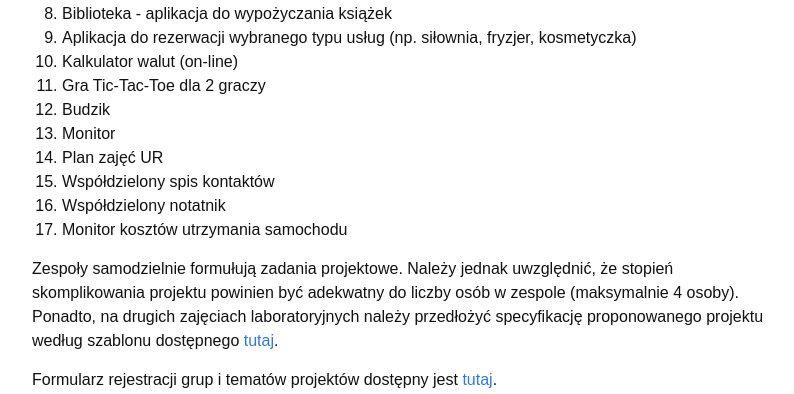
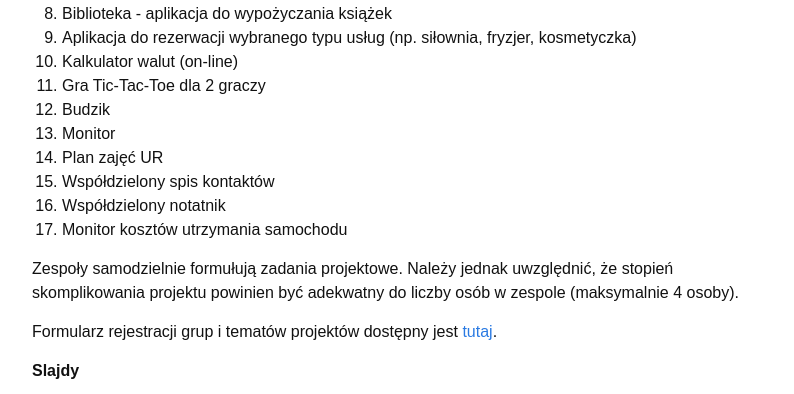
Before and after one commit to piotrlasek/piotrlasek.github.io, a Jekyll site: the page built from for-students/um.md, in a window 1280 px wide and 900 px high, scrolled down 773 px, cut to the strip 0-394 px from the top of the window. Shown: the whole strip, without its empty margins (238-1032 px from the left). Built offline with Jekyll 4.4.1, drawn with Linux system fonts in a browser that asks for light colours.

Commit message:
some changes

```diff
--- a/for-students/um.md
+++ b/for-students/um.md
@@ -77,9 +77,12 @@ Wybóru projektu i przypisania do grupy (maks. 4 osoby) należy dokonać za poś
 
 Zespoły samodzielnie formułują zadania projektowe. Należy jednak
 uwzględnić, że stopień skomplikowania projektu powinien być adekwatny
-do liczby osób w zespole (maksymalnie 4 osoby). Ponadto, na drugich
+do liczby osób w zespole (maksymalnie 4 osoby).
+
+<!-- Ponadto, na drugich
 zajęciach laboratoryjnych należy przedłożyć specyfikację proponowanego
 projektu według szablonu dostępnego [tutaj](https://docs.google.com/document/d/1ZgnGpDfW4oCgnLDqLSuICZSqbFZmUX68mx57CsO5d9s/edit?usp=sharing).
+-->
 
 Formularz rejestracji grup i tematów projektów dostępny jest [tutaj](https://docs.google.com/document/d/1ceGklwtyWo0laFlFYBNLOPx_CoEn_zOFxw7Q_ifrero/edit?usp=sharing).
 
```
